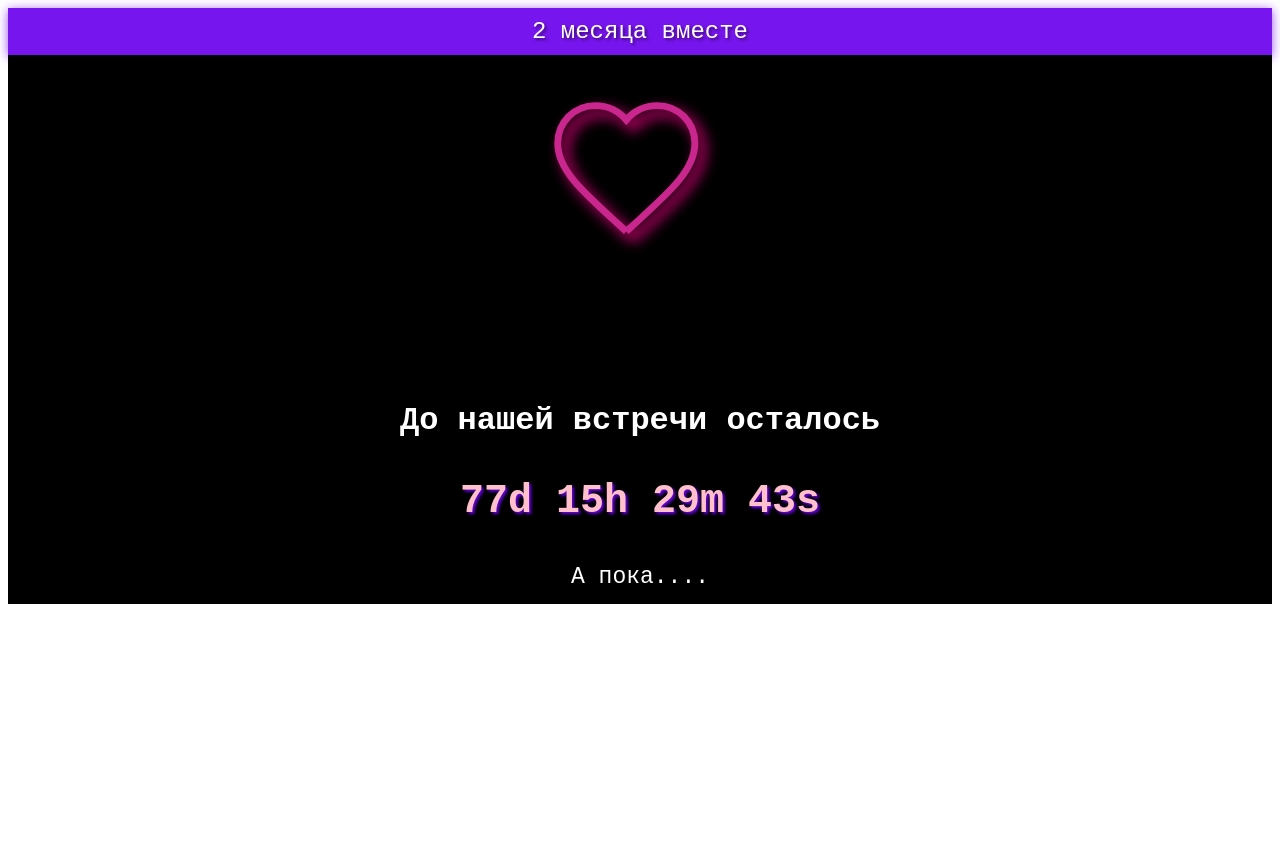
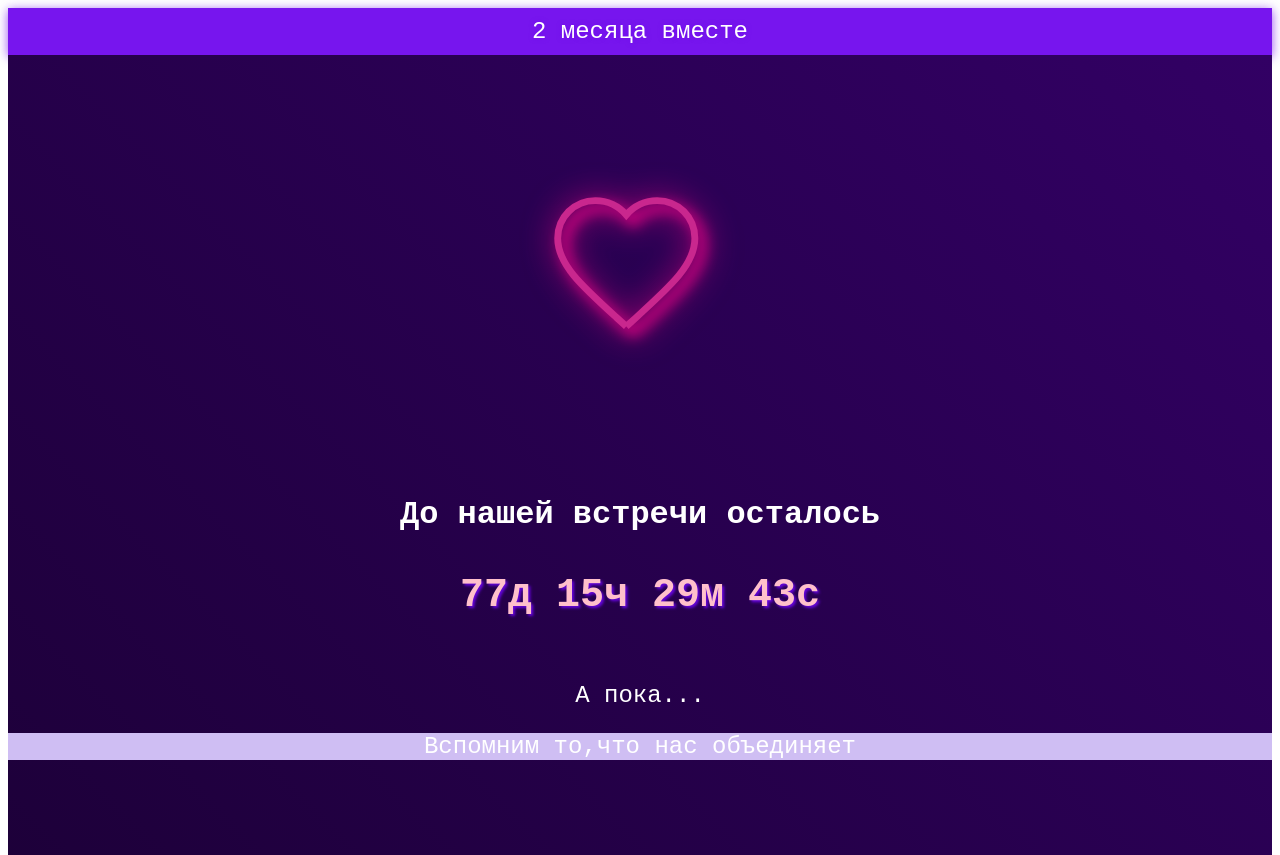
Before and after one commit to Koshkinkhost/mysite, a plain HTML site: page index.html in a window 1280 px wide. Both pictures are taken after a click on the element "Нажми на меня, Алёнка!". Before the commit the page ends 816 px from the top, so only its background shows below. Drawn offline with Linux system fonts and the light colour scheme.

Commit message:
Update index.html
Signed-off-by: Борис <102375597+Koshkinkhost@users.noreply.github.com>

```diff
--- a/index.html
+++ b/index.html
@@ -8,21 +8,41 @@
     <style>
         .body_container {
             display: flex;
-            width: 100vh;
+            height: 100vh;
             justify-content: center;
             flex-direction: column;
-            align-items:center;
+            align-items: center;
             background-color: black;
+            background: linear-gradient(45deg, #000000, #1a0033, #330066, #660099, #9900cc, #cc00ff);
+            background-size: 600% 600%;
+            animation: gradientAnimation 10s ease infinite;
             width: 100%;
             font-family: 'Courier New', Courier, monospace;
         }
 
+        @keyframes gradientAnimation {
+            0% {
+                background-position: 0% 50%;
+            }
+            50% {
+                background-position: 100% 50%;
+            }
+            100% {
+                background-position: 0% 50%;
+            }
+        }
+
         svg {
             width: 30vw;
-            /* Уменьшил размер SVG для более гармоничного отображения */
             height: auto;
-            /* Автоматическая высота для сохранения пропорций */
             cursor: pointer;
+            filter: drop-shadow(0px 0px 15px rgba(253, 3, 140, 0.7));
+            transition: transform 0.5s, filter 0.5s;
+        }
+
+        svg:hover {
+            transform: scale(1.1);
+            filter: drop-shadow(0px 0px 25px rgba(253, 3, 140, 1));
         }
 
         path {
@@ -33,7 +53,6 @@
             stroke-dashoffset: 1000;
             transition: stroke-dashoffset 3s ease-in-out;
             filter: drop-shadow(1px 1px 1px rgba(253, 3, 140));
-            /* Тень только к контуру */
         }
 
         .draw {
@@ -65,16 +84,13 @@
         }
 
         .for_heart {
-
             border-radius: 10px;
             opacity: 1;
             transition: background-color 1s ease-in-out;
             padding: 20px;
             margin: 10px;
             width: auto;
-
             display: flex;
-            /* Flexbox для центровки */
             justify-content: center;
             align-items: center;
             flex-direction: column;
@@ -102,6 +118,32 @@
             font-size: 24px;
             font-family: 'Courier New', Courier, monospace;
             text-shadow: 2px 2px 3px rgba(0, 0, 0, 0.5);
+            animation: pulse 2s infinite;
+        }
+
+        @keyframes pulse {
+            0% {
+                text-shadow: 0 0 5px rgba(109, 4, 237, 0.5);
+            }
+            50% {
+                text-shadow: 0 0 20px rgba(109, 4, 237, 1);
+            }
+            100% {
+                text-shadow: 0 0 5px rgba(109, 4, 237, 0.5);
+            }
+        }
+
+        .common {
+            text-align: center;
+            font-size: 24px;
+            color: rgb(255, 255, 255);
+            width: 100%;
+            background-color: rgb(207, 190, 243);
+            transition: background-color 0.3s;
+        }
+
+        .common:hover {
+            background-color: rgb(178, 149, 223);
         }
 
         @media (max-width: 600px) {
@@ -141,7 +183,6 @@
 
             svg {
                 width: 15vw;
-                /* Сделал SVG поменьше на больших экранах */
             }
 
             .timer {
@@ -154,7 +195,6 @@
 
             .for_heart {
                 max-width: 600px;
-                /* Максимальная ширина для блока на больших экранах */
             }
 
             #timerText {
@@ -166,11 +206,9 @@
 
 <body>
     <header>
-            2 месяца вместе
+        2 месяца вместе
     </header>
     <div class="body_container">
-
-
         <div id="container" class="for_heart">
             <p id="hiText">Нажми на меня, Алёнка!</p>
             <svg id="heart-svg" viewBox="0 0 28 28">
@@ -185,7 +223,10 @@
             <p id="timerText" style="color:pink;font-size: 40px; text-shadow: 2px 2px 3px rgba(109, 4, 237, 0.929);">
             </p>
         </div>
-        <div style="width: 100%;height:40px;font-size: 23px;text-align: center;color:white;">А пока....</div>
+        <p style="font-size: 24px;color:white;">А пока...</p>
+        <div class="common">
+            Вспомним то,что нас объединяет
+        </div>
     </div>
     <script>
         const heartPath = document.querySelector('#heart-svg path');
@@ -213,15 +254,13 @@
             const minutes = Math.floor((distance % (1000 * 60 * 60)) / (1000 * 60));
             const seconds = Math.floor((distance % (1000 * 60)) / 1000);
 
-            timer.innerHTML = `${days}d ${hours}h ${minutes}m ${seconds}s`;
+            timer.innerHTML = `${days}д ${hours}ч ${minutes}м ${seconds}с`;
 
-            if (distance <= 0) {
-                countdown.innerHTML = "Время пришло!";
-                clearInterval();
+            if (distance < 0) {
+                timer.innerHTML = "Время истекло!";
             }
         }
     </script>
-
 </body>
 
 </html>
```
